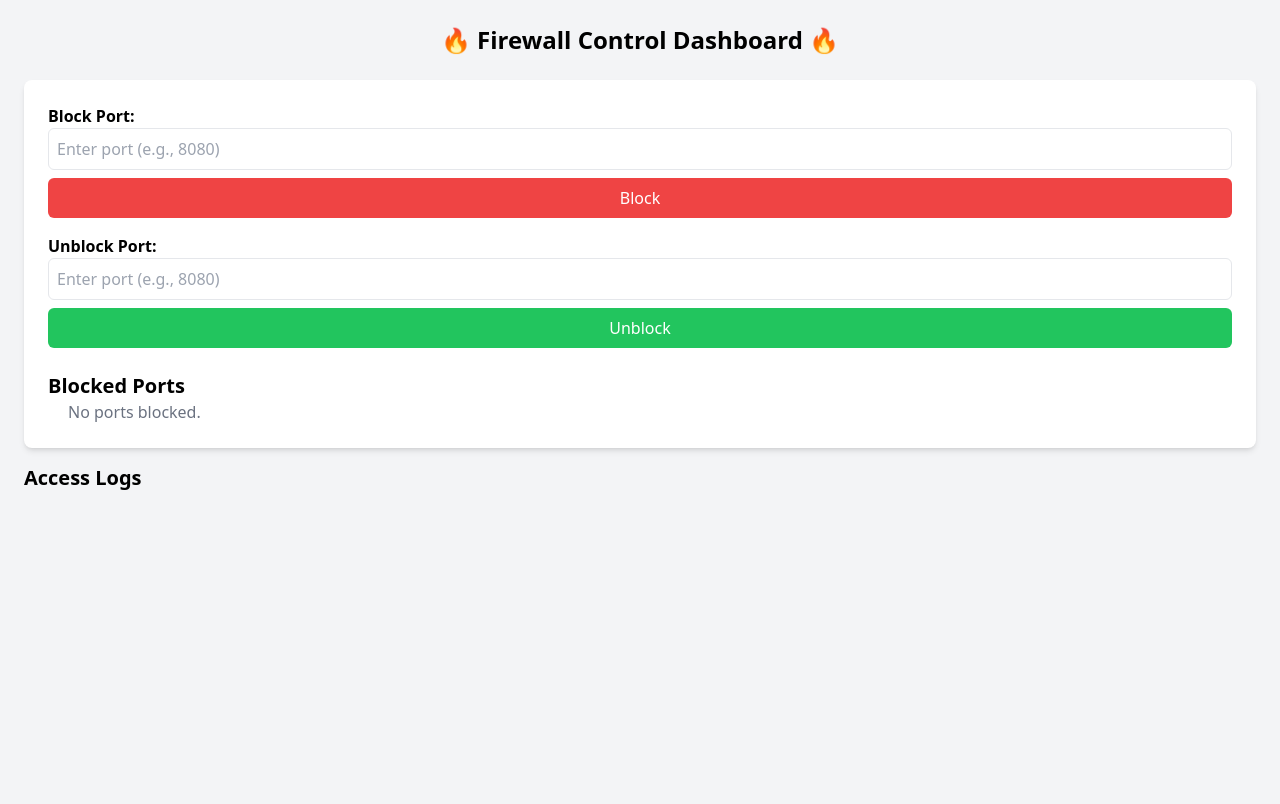
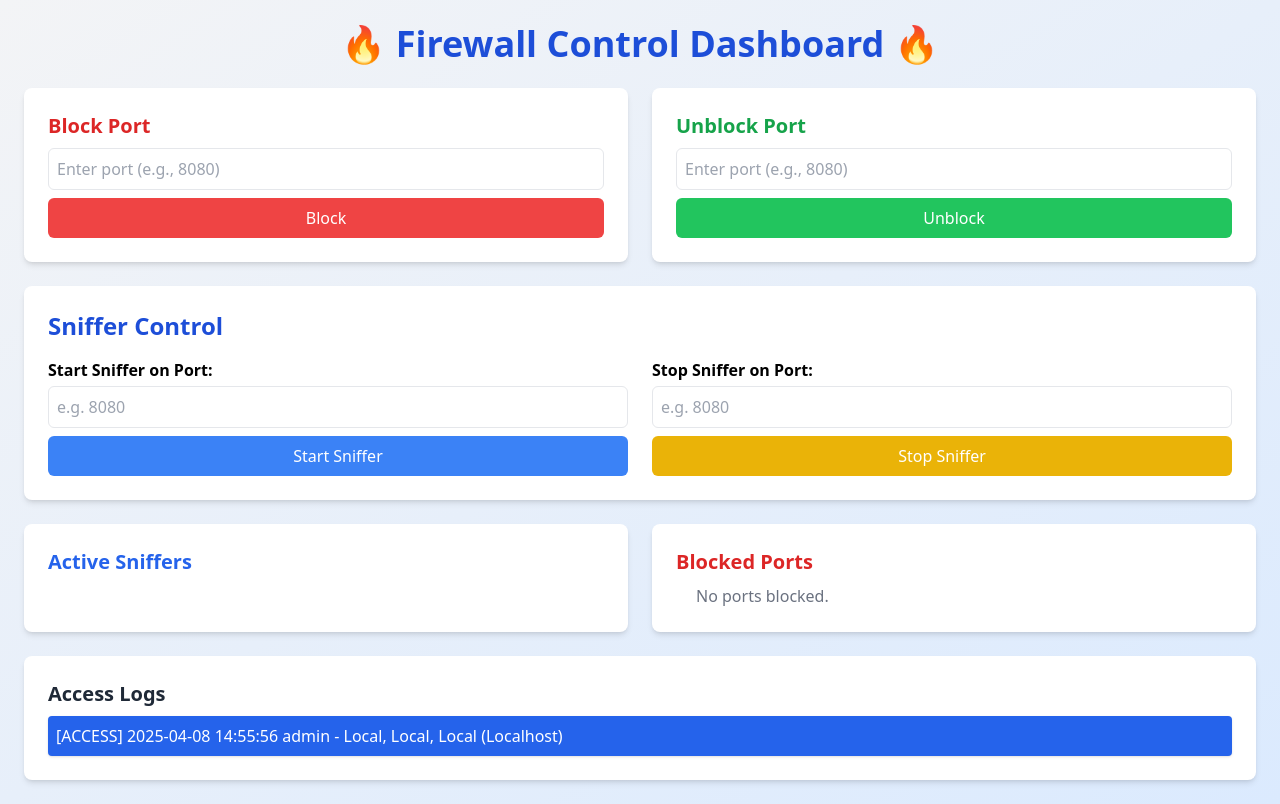
Before and after one commit to sivadarshan26/firewall-code, a Flask app: page / in a window 1280 px wide. Before the commit the page ends 490 px from the top, so only its background shows below. Run offline with Flask 3, Linux system fonts and the light colour scheme; data that the repository does not hold is empty; parts of the project's set-up code (start-up, migrations or seed data) failed here and were passed over; some libraries are stand-ins or nearby versions.

Commit message:
implemented sniffer and mail services

```diff
--- /dev/null
+++ b/mail.py
@@ -0,0 +1,21 @@
+import smtplib
+from email.message import EmailMessage
+
+SENDER_EMAIL = "darshanpc2606@gmail.com"
+APP_PASSWORD = "hoaiphonukmspdur"
+RECIPIENT_EMAIL = "sivadarshan2270@gmail.com"
+
+def send_alert_email(ip):
+    msg = EmailMessage()
+    msg.set_content(f"🚨 Rate limit exceeded from IP: {ip}")
+    msg["Subject"] = "Firewall Alert: Rate Limit Triggered"
+    msg["From"] = SENDER_EMAIL
+    msg["To"] = RECIPIENT_EMAIL
+
+    try:
+        with smtplib.SMTP_SSL("smtp.gmail.com", 465) as smtp:
+            smtp.login(SENDER_EMAIL, APP_PASSWORD)
+            smtp.send_message(msg)
+        print(f"Alert email sent for IP: {ip}")
+    except Exception as e:
+        print(f"Failed to send alert email: {e}")
--- /dev/null
+++ b/sniffer.py
@@ -0,0 +1,30 @@
+from scapy.all import sniff, IP, TCP, Raw
+from datetime import datetime
+
+HTTP_METHODS = [b"GET", b"POST", b"PUT", b"DELETE", b"HEAD", b"OPTIONS", b"PATCH"]
+
+def log_packet(packet):
+    if packet.haslayer(IP) and packet.haslayer(TCP) and packet.haslayer(Raw):
+        payload = packet[Raw].load
+        if any(payload.startswith(method) for method in HTTP_METHODS):
+            src_ip = packet[IP].src
+            dst_ip = packet[IP].dst
+            dst_port = packet[TCP].dport
+            method = payload.split(b' ')[0].decode(errors="ignore")
+            path = payload.split(b' ')[1].decode(errors="ignore")
+
+            with open("firewall.log", "a") as f:
+                f.write(f"[HTTP] {datetime.now()} {src_ip} -> {dst_ip}:{dst_port} {method} {path}\n")
+
+def start_sniffer(port=None, stop_event=None):
+    filter_str = f"tcp port {port}" if port else "tcp"
+
+    def stop_filter(packet):
+        return stop_event.is_set()
+
+    sniff(
+        filter=filter_str,
+        prn=log_packet,
+        store=0,
+        stop_filter=stop_filter if stop_event else None
+    )
--- a/templates/index.html
+++ b/templates/index.html
@@ -1,49 +1,149 @@
 <!DOCTYPE html>
 <html lang="en">
   <head>
-    <meta charset="UTF-8">
-    <meta name="viewport" content="width=device-width, initial-scale=1.0">
+    <meta charset="UTF-8" />
+    <meta name="viewport" content="width=device-width, initial-scale=1.0" />
     <title>Firewall Control</title>
     <script src="https://cdn.tailwindcss.com"></script>
     <script>
       function fetchAccessLogs() {
         fetch("/access_logs")
-                .then(response => response.json())
-                .then(data => {
+          .then((response) => response.json())
+          .then((data) => {
             let logList = document.getElementById("access-list");
             logList.innerHTML = "";
-                    data.forEach(log => {
+
+            data.forEach((log) => {
               let item = document.createElement("li");
-                        item.className = "bg-blue-500 text-white p-2 rounded my-1";
-                        item.innerHTML = `IP: ${log.ip} | Location: ${log.city}, ${log.region}, ${log.country} | ISP: ${log.isp}`;
+
+              if (log.includes("[BLOCK]")) {
+                item.className = "bg-red-600 text-white p-2 rounded shadow";
+              } else if (log.includes("[UNBLOCK]")) {
+                item.className = "bg-green-600 text-white p-2 rounded shadow";
+              } else if (log.includes("[HTTP]")) {
+                item.className = "bg-yellow-600 text-white p-2 rounded shadow";
+              } else if (log.includes("[ACCESS]")) {
+                item.className = "bg-blue-600 text-white p-2 rounded shadow";
+              } else {
+                item.className = "bg-gray-400 text-white p-2 rounded shadow";
+              }
+
+              item.textContent = log;
               logList.appendChild(item);
             });
           });
       }
 
-        setInterval(fetchAccessLogs, 5000);  // Auto-refresh logs every 5 seconds
-        window.onload = fetchAccessLogs;
+      function fetchSniffedPorts() {
+        fetch("/sniffed_ports")
+          .then((response) => response.json())
+          .then((data) => {
+            const snifferList = document.getElementById("sniffer-list");
+            snifferList.innerHTML = "";
+            data.forEach((port) => {
+              const li = document.createElement("li");
+              li.textContent = "Port " + port;
+              snifferList.appendChild(li);
+            });
+          });
+      }
+
+      setInterval(fetchSniffedPorts, 5000);
+      setInterval(fetchAccessLogs, 3000);
+      window.onload = () => {
+        fetchAccessLogs();
+        fetchSniffedPorts();
+      };
     </script>
   </head>
-<body class="bg-gray-100">
+  <body class="bg-gradient-to-br from-gray-100 to-blue-100 min-h-screen font-sans">
     <div class="container mx-auto p-6">
-        <h2 class="text-2xl font-bold text-center">🔥 Firewall Control Dashboard 🔥</h2>
+      <h1 class="text-4xl font-bold text-center text-blue-700 mb-6">
+        🔥 Firewall Control Dashboard 🔥
+      </h1>
 
-        <div class="mt-6 bg-white p-6 rounded-lg shadow-md">
-            <form action="/block" method="post" class="mb-4">
-                <label class="block font-bold">Block Port:</label>
-                <input type="text" name="port" placeholder="Enter port (e.g., 8080)" class="w-full p-2 border rounded-md">
-                <button type="submit" class="bg-red-500 text-white p-2 rounded-md mt-2 w-full">Block</button>
+      <!-- Block / Unblock Forms -->
+      <div class="grid md:grid-cols-2 gap-6 mb-6">
+        <form action="/block" method="post" class="bg-white p-6 rounded-lg shadow-md">
+          <h2 class="text-xl font-semibold text-red-600 mb-2">Block Port</h2>
+          <input
+            type="text"
+            name="port"
+            placeholder="Enter port (e.g., 8080)"
+            class="w-full p-2 border rounded-md mb-2"
+          />
+          <button
+            type="submit"
+            class="bg-red-500 hover:bg-red-600 text-white p-2 rounded-md w-full"
+          >
+            Block
+          </button>
         </form>
 
-            <form action="/unblock" method="post">
-                <label class="block font-bold">Unblock Port:</label>
-                <input type="text" name="port" placeholder="Enter port (e.g., 8080)" class="w-full p-2 border rounded-md">
-                <button type="submit" class="bg-green-500 text-white p-2 rounded-md mt-2 w-full">Unblock</button>
+        <form action="/unblock" method="post" class="bg-white p-6 rounded-lg shadow-md">
+          <h2 class="text-xl font-semibold text-green-600 mb-2">Unblock Port</h2>
+          <input
+            type="text"
+            name="port"
+            placeholder="Enter port (e.g., 8080)"
+            class="w-full p-2 border rounded-md mb-2"
+          />
+          <button
+            type="submit"
+            class="bg-green-500 hover:bg-green-600 text-white p-2 rounded-md w-full"
+          >
+            Unblock
+          </button>
+        </form>
+      </div>
+
+      <!-- Sniffer Control -->
+      <div class="bg-white p-6 rounded-lg shadow-md mb-6">
+        <h2 class="text-2xl font-semibold text-blue-700 mb-4">Sniffer Control</h2>
+        <div class="grid md:grid-cols-2 gap-6">
+          <form action="/start_sniffer" method="post">
+            <label class="block font-bold mb-1">Start Sniffer on Port:</label>
+            <input
+              type="text"
+              name="sniff_port"
+              placeholder="e.g. 8080"
+              class="w-full p-2 border rounded-md mb-2"
+            />
+            <button
+              type="submit"
+              class="bg-blue-500 hover:bg-blue-600 text-white p-2 rounded-md w-full"
+            >
+              Start Sniffer
+            </button>
           </form>
 
-            <div class="mt-6">
-                <h3 class="text-xl font-bold">Blocked Ports</h3>
+          <form action="/stop_sniffer" method="post">
+            <label class="block font-bold mb-1">Stop Sniffer on Port:</label>
+            <input
+              type="text"
+              name="sniff_port"
+              placeholder="e.g. 8080"
+              class="w-full p-2 border rounded-md mb-2"
+            />
+            <button
+              type="submit"
+              class="bg-yellow-500 hover:bg-yellow-600 text-white p-2 rounded-md w-full"
+            >
+              Stop Sniffer
+            </button>
+          </form>
+        </div>
+      </div>
+
+      <!-- Sniffed Ports + Blocked Ports -->
+      <div class="flex flex-col md:flex-row gap-6 mb-6">
+        <div class="flex-1 bg-white p-6 rounded-lg shadow-md">
+          <h3 class="text-xl font-bold text-blue-600 mb-2">Active Sniffers</h3>
+          <ul id="sniffer-list" class="list-disc pl-5 text-blue-700 font-semibold space-y-1"></ul>
+        </div>
+
+        <div class="flex-1 bg-white p-6 rounded-lg shadow-md">
+          <h3 class="text-xl font-bold text-red-600 mb-2">Blocked Ports</h3>
           <ul class="list-disc pl-5">
             {% if blocked_ports %}
               {% for port in blocked_ports %}
@@ -55,8 +155,12 @@
           </ul>
         </div>
       </div>
-        <h2 class="text-xl font-semibold mt-4">Access Logs</h2>
-        <ul id="access-list" class="mt-2"></ul>
+
+      <!-- Access Logs -->
+      <div class="bg-white p-6 rounded-lg shadow-md">
+        <h2 class="text-xl font-bold text-gray-800 mb-2">Access Logs</h2>
+        <ul id="access-list" class="mt-2 space-y-2"></ul>
+      </div>
     </div>
   </body>
 </html>
--- a/test.py
+++ b/test.py
@@ -7,4 +7,4 @@ def home():
     return "Hello, Flask!"
 
 if __name__ == "__main__":
-    app.run(host="0.0.0.0", port=8080, debug=True)  # Runs on port 8080
+    app.run(host="0.0.0.0", port=8001, debug=True)  # Runs on port 8080
```
Also changed, not shown: firewall.py (+128 -9 lines), requirements.txt (added, +24 -0 lines), 1 other file. Lines whose indentation alone changed are shown as unchanged.
